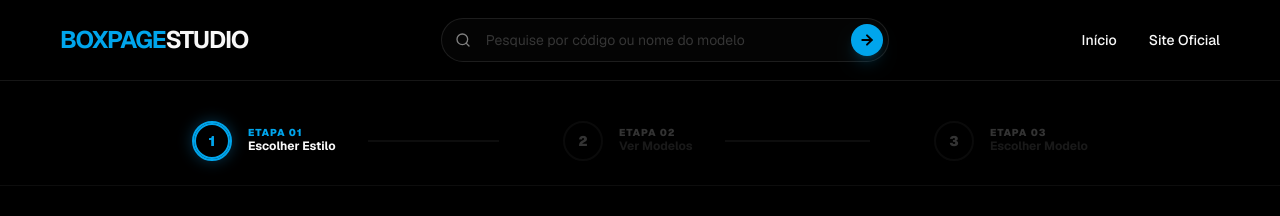
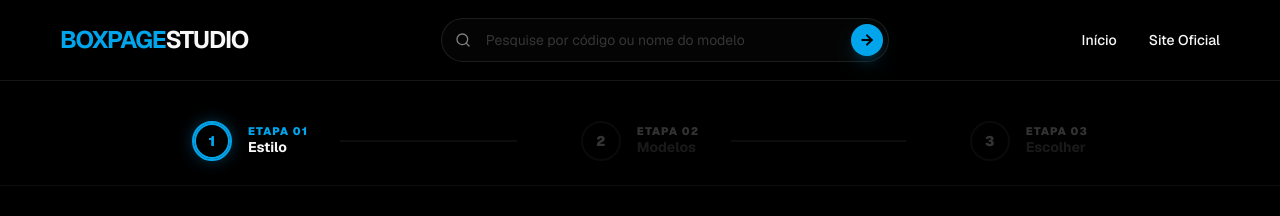
Before and after one commit to ricardojosino/boxpage-website-catalog, a Next.js app: page / in a window 1280 px wide. Shown: the top 216 px of the page. Built offline with nearby package versions, Linux system fonts and the light colour scheme.

Commit message:
ajuste no Stepper

```diff
--- a/src/components/Stepper.tsx
+++ b/src/components/Stepper.tsx
@@ -6,9 +6,9 @@ import Link from 'next/link'
 import { usePathname, useSearchParams } from 'next/navigation'
 
 const steps = [
-  { id: 1, name: 'Estilo', label: 'Escolher Estilo', path: '/' },
-  { id: 2, name: 'Modelos', label: 'Ver Modelos', path: '/modelos' },
-  { id: 3, name: 'Finalizar', label: 'Escolher Modelo', path: '/modelos/' }
+  { id: 1, name: 'Estilo', label: 'Estilo', path: '/' },
+  { id: 2, name: 'Modelos', label: 'Modelos', path: '/modelos' },
+  { id: 3, name: 'Finalizar', label: 'Escolher', path: '/modelos/' }
 ]
 
 export default function Stepper() {
@@ -77,10 +77,10 @@ export default function Stepper() {
 
                     {/* Labels */}
                     <div className="flex flex-col">
-                      <span className={`text-[8px] sm:text-[10px] uppercase font-black tracking-widest leading-none ${status === 'active' ? 'text-primary' : 'text-muted-foreground'}`}>
+                      <span className={`text-[10px] sm:text-[11px] uppercase font-black tracking-widest leading-none ${status === 'active' ? 'text-primary' : 'text-muted-foreground'}`}>
                         Etapa 0{step.id}
                       </span>
-                      <span className={`text-[10px] sm:text-xs font-bold whitespace-nowrap hidden md:block ${status === 'upcoming' ? 'text-muted-foreground/50' : 'text-foreground'}`}>
+                      <span className={`text-xs sm:text-sm font-bold whitespace-nowrap ${status === 'upcoming' ? 'text-muted-foreground/50' : 'text-foreground'}`}>
                         {step.label}
                       </span>
                     </div>
```
